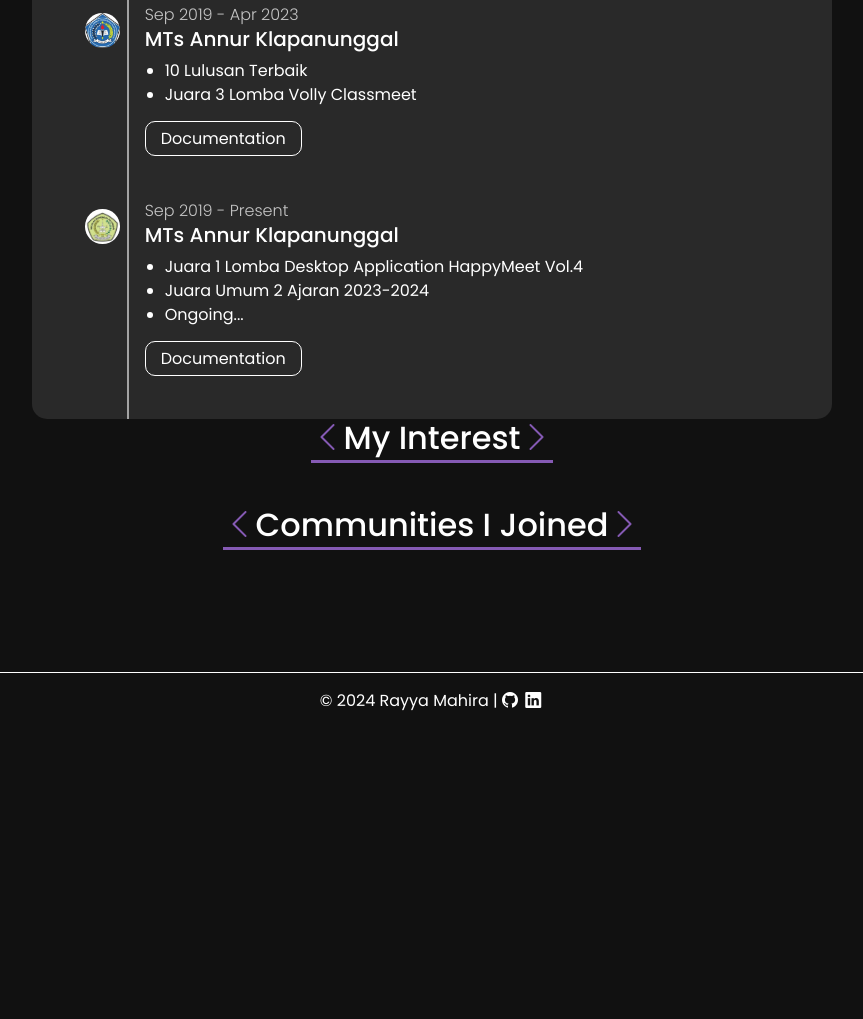
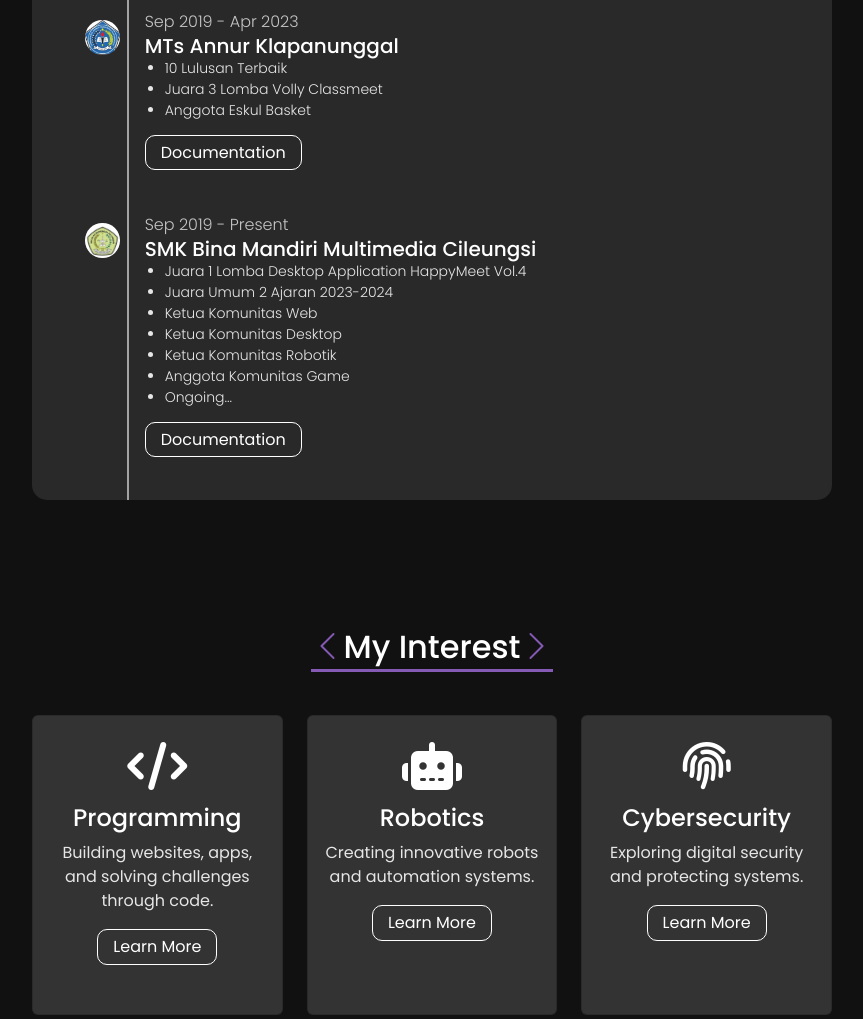
Before and after one commit to rayymhra/portfolio-2024, a plain HTML site: page about.html in a window 1280 px wide. Shown: the part 888-1907 px from the top of the page, without its empty margins (208-1071 px from the left). Before the commit the page ends 1617 px from the top, so only its background shows below. Drawn offline with nearby package versions, Linux system fonts and the light colour scheme.

Commit message:
interest section

```diff
--- a/about.html
+++ b/about.html
@@ -16,6 +16,7 @@
       href="https://cdn.jsdelivr.net/npm/bootstrap-icons@1.10.5/font/bootstrap-icons.css"
       rel="stylesheet"
     />
+    <link href="https://cdnjs.cloudflare.com/ajax/libs/font-awesome/5.15.4/css/all.min.css" rel="stylesheet">
   </head>
   <body>
     <nav class="navbar navbar-expand-lg navbar-dark fixed-top bg-blur">
@@ -93,10 +94,11 @@
           </div>
           <div class="col-11">
             <p class="edu-date mt-5">Sep 2019 - Apr 2023</p>
-            <h5>SDN Jatisampurna X Bekasi</h5>
+            <h5 class="mb-0">SDN Jatisampurna X Bekasi</h5>
             <ul>
               <li>Nilai Try-Out Tertinggi ke-4</li>
               <li>Juara 1 Lomba Fashion Show Kartini (Kelas 5)</li>
+              <li>Anggota Eskul Volly</li>
             </ul>
             <div class="btn-wrap">
               <a href="" class="btn-btn" target="_blank">Documentation</a>
@@ -109,10 +111,11 @@
           </div>
           <div class="col-11">
             <p class="edu-date">Sep 2019 - Apr 2023</p>
-            <h5>MTs Annur Klapanunggal</h5>
+            <h5 class="mb-0">MTs Annur Klapanunggal</h5>
             <ul>
               <li>10 Lulusan Terbaik</li>
               <li>Juara 3 Lomba Volly Classmeet</li>
+              <li>Anggota Eskul Basket</li>
             </ul>
             <div class="btn-wrap">
               <a href="" class="btn-btn" target="_blank">Documentation</a>
@@ -129,10 +132,14 @@
           </div>
           <div class="col-11">
             <p class="edu-date">Sep 2019 - Present</p>
-            <h5>MTs Annur Klapanunggal</h5>
+            <h5 class="mb-0">SMK Bina Mandiri Multimedia Cileungsi</h5>
             <ul>
               <li>Juara 1 Lomba Desktop Application HappyMeet Vol.4</li>
               <li>Juara Umum 2 Ajaran 2023-2024</li>
+              <li>Ketua Komunitas Web</li>
+              <li>Ketua Komunitas Desktop</li>
+              <li>Ketua Komunitas Robotik</li>
+              <li>Anggota Komunitas Game</li>
               <li>Ongoing...</li>
             </ul>
             <div class="btn-wrap">
@@ -149,6 +156,63 @@
         ><span>My Interest</span
         ><span class="code-title"><i class="bi bi-chevron-right"></i></span>
       </h2>
+      <div class="row">
+        <div class="col-4">
+          <a href="">
+            <div class="card">
+            <div class="card-body">
+              <div class="interest-icon text-center">
+                <i class="fas fa-code"></i>
+              </div>
+              <h4 class="interest-title text-center">
+                Programming
+              </h4>
+              <p class="text-center interest-desc">Building websites, apps, and solving challenges through code.</p>
+              <div class="text-center">
+                <button class="btn btn-btn">Learn More</button>
+              </div>
+            </div>
+          </div>
+          </a>
+        </div>
+        <div class="col-4">
+          <a href="">
+            <div class="card">
+              <div class="card-body">
+                <div class="interest-icon text-center">
+                  <i class="fas fa-robot"></i>
+                </div>
+                <h4 class="interest-title text-center">
+                  Robotics
+                </h4>
+                <p class="text-center interest-desc">Creating innovative robots and automation systems.</p>
+                <div class="text-center">
+                  <button class="btn btn-btn">Learn More</button>
+                </div>
+              </div>
+            </div>
+          </a>
+        </div>
+        <div class="col-4">
+          <a href="">
+            <div class="card">
+            <div class="card-body">
+              <div class="interest-icon text-center">
+                <i class="fas fa-fingerprint"></i>
+              </div>
+              <h4 class="interest-title text-center">
+                Cybersecurity
+              </h4>
+              <p class="text-center interest-desc">Exploring digital security and protecting systems.</p>
+              <div class="text-center">
+                <button class="btn btn-btn">Learn More</button>
+              </div>
+            </div>
+          </div>
+          </a>
+
+        </div>
+      </div>
     </section>
 
     <section class="community-section">
@@ -176,7 +240,7 @@
     ></script>
     <script src="assets/script.js"></script>
     <script>
-      const textArray = ["Software Engineer", "Robotics"];
+      const textArray = ["Software Engineer", "FullStack Developer", "Robotics & IoT Enthusiast", "Cybersecurity Newbie", "Engineers"];
       let textIndex = 0;
       let charIndex = 0;
       let currentText = "";
--- a/assets/style.css
+++ b/assets/style.css
@@ -512,6 +512,12 @@
   margin-bottom: 20px;
 }
 
+.education-section li {
+  color: #e6e6e6;
+  font-size: 14px;
+  font-weight: 300;
+}
+
 .edu-date {
   color: #c5c5c5;
   font-weight: 300;
@@ -551,6 +557,57 @@
 }
 
 
+/* INTEREST SECTION */
+.interest-section {
+  padding-left: 15rem;
+  padding-right: 15rem;
+  margin-top: 8rem;
+}
+
+.interest-section .card {
+  height: 300px;
+}
+
+.interest-section a {
+  text-decoration: none;
+}
+
+.interest-desc {
+  color: #e6e6e6;
+}
+
+.interest-section .card {
+  background-color: #333;
+}
+
+.interest-icon {
+  font-size: 3rem;
+  color: white;
+}
+
+
+.interest-icon:hover {
+  background: rgb(178, 111, 203);
+  background: radial-gradient(
+    circle,
+    rgba(178, 111, 203, 1) 0%,
+    rgba(104, 56, 141, 1) 100%
+  );
+  background-clip: text;
+  -webkit-text-fill-color: transparent;
+}
+
+.interest-title {
+  color: #ffffff;
+}
+
+/* COMMUNITY SECTION */
+.community-section {
+  padding-left: 15rem;
+  padding-right: 15rem;
+  margin-top: 8rem;
+}
+
 /* FOOTER */
 .footer {
   border-top: 1px solid white;
```
